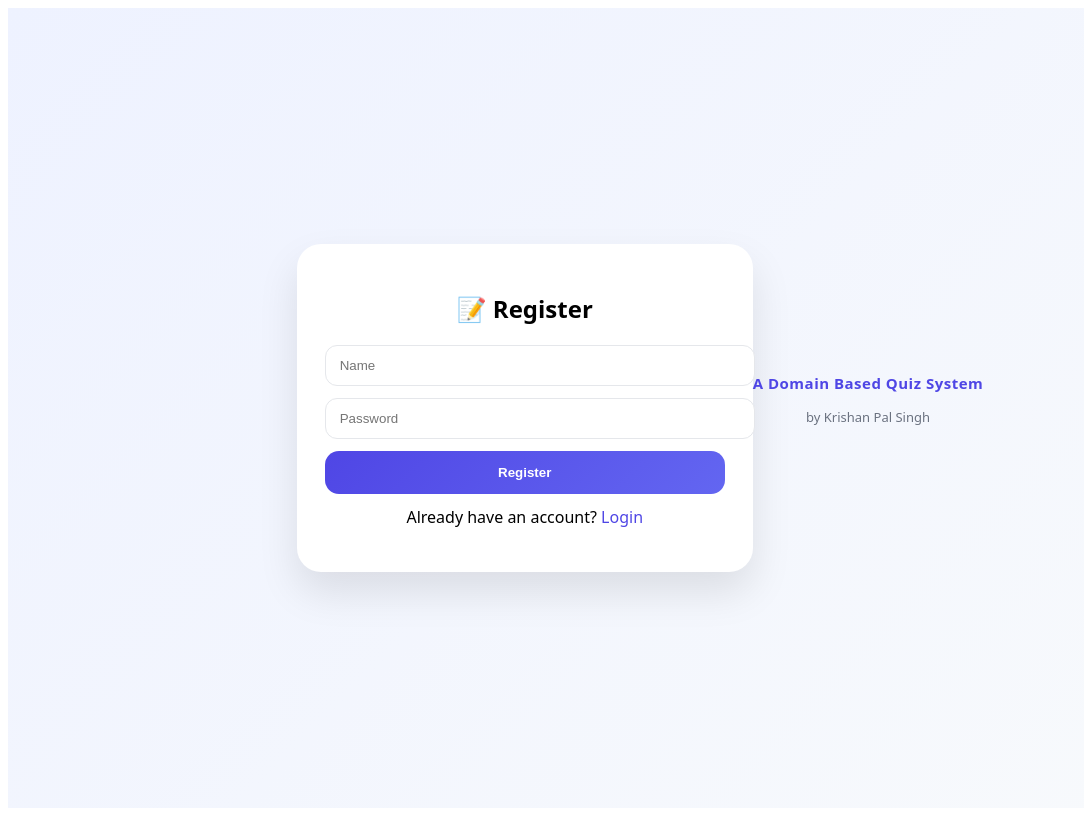
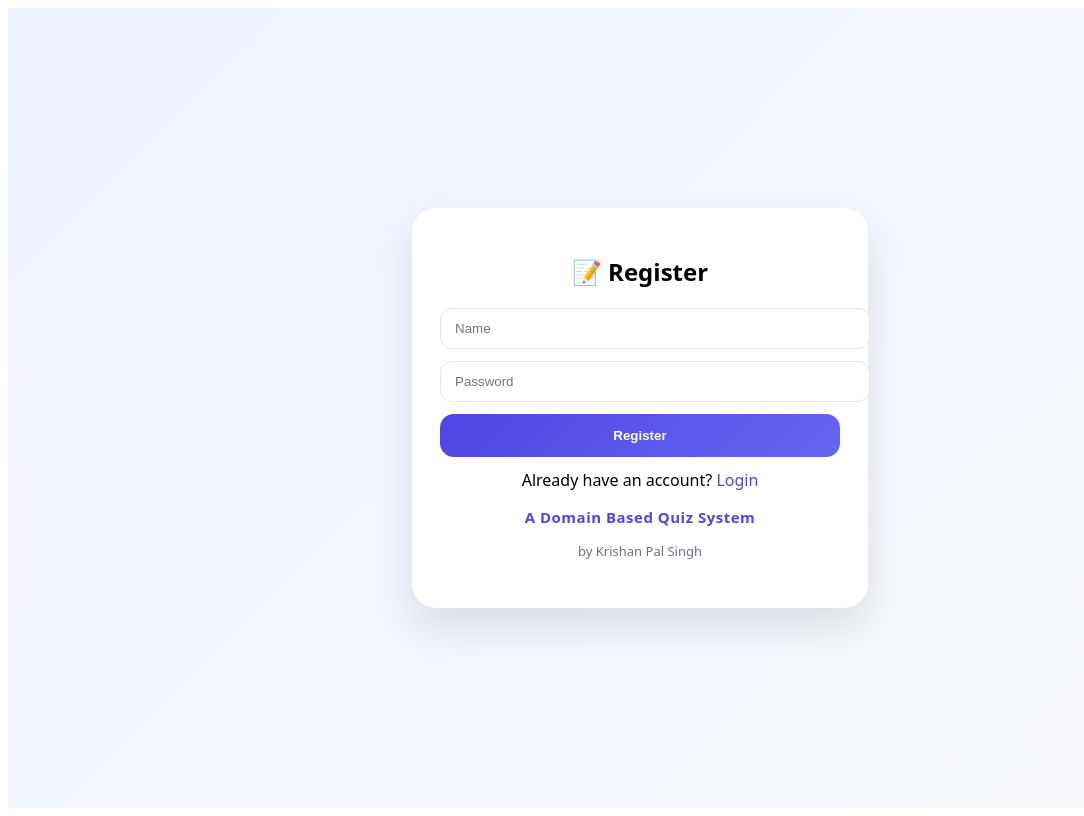
Before and after one commit to krishnsaa/xyz, a React app in the folder frontend/: page /register in a window 1280 px wide. Shown: the whole page, without its empty margins (0-1084 px from the left). Built offline with nearby package versions, Linux system fonts and the light colour scheme; the HTML template or start-up script is replaced by a standard one.

Commit message:
name changes

```diff
--- a/frontend/src/pages/Register.tsx
+++ b/frontend/src/pages/Register.tsx
@@ -101,8 +101,7 @@ export default function Register() {
             Login
           </span>
         </p>
-      </div>
-      <div
+              <div
   style={{
     marginBottom: 20,
     textAlign: "center",
@@ -128,6 +127,8 @@ export default function Register() {
     by Krishan Pal Singh
   </p>
 </div>
+      </div>
+
     </div>
   );
 }
```
